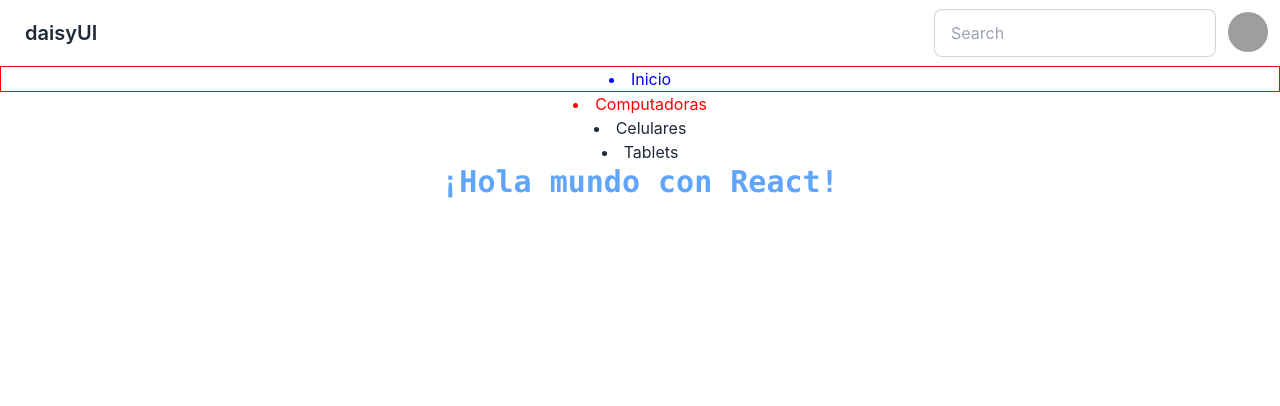
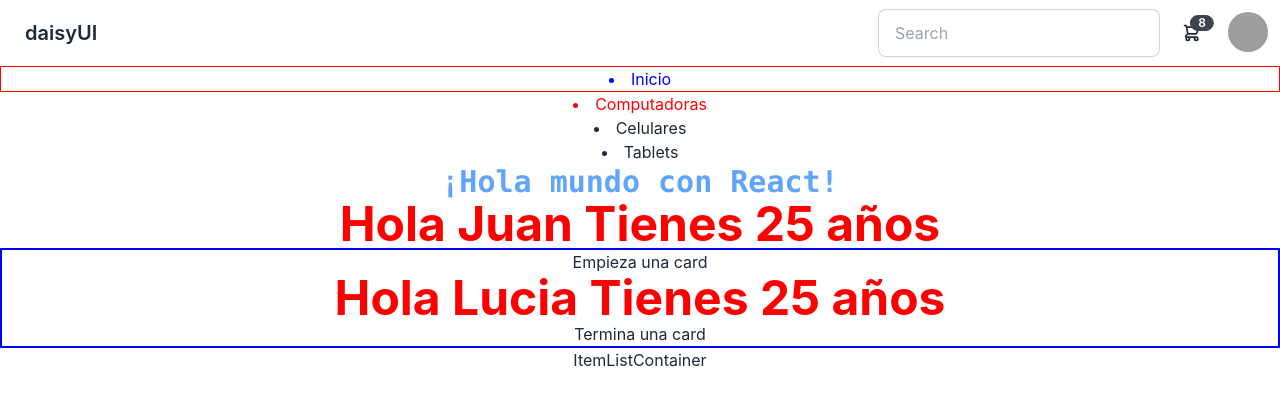
Before and after one commit to Juan81296/ReactJs, a React (Create React App) app: page / in a window 1280 px wide. Shown: the top 406 px of the page. Built offline with nearby package versions, Linux system fonts and the light colour scheme; grey boxes are pictures that could not be loaded.

Commit message:
Desafio3

```diff
--- a/src/App.js
+++ b/src/App.js
@@ -2,6 +2,9 @@ import logo from "./logo.svg";
 import "./App.css";
 import NavBar from"./components/NavBar";
 import DaisyNavBar from "./components/DaisyNavBar";
+import Saludo from "./components/Saludo";
+import Card from "./components/Card";
+import ItemListContainer from "./components/ItemListContainer";
 
 function App() {
   const styles ={
@@ -12,8 +15,13 @@ function App() {
       <DaisyNavBar/>
       <NavBar/>
       <h1 className={styles.title}>¡Hola mundo con React!</h1>
+      <Saludo name="Juan" edad="25"/>
+      <Card>
+      <Saludo name="Lucia" edad="25"/>
+      </Card>
+      <ItemListContainer/>
     </div>
-  );
+  )
 }
 
 export default App;
--- /dev/null
+++ b/src/components/Card.js
@@ -0,0 +1,10 @@
+const Card = ({children}) => {
+  return (
+      <div style ={{border: "2px solid blue"}} >
+    <div>Empieza una card</div>
+    {children}
+    <div>Termina una card</div>
+    </div>
+  )
+}
+export default Card
--- /dev/null
+++ b/src/components/CardWidget.js
@@ -0,0 +1,11 @@
+const CardWidget = () => {
+  return (
+    <label tabindex="0" class="btn btn-ghost btn-circle">
+        <div class="indicator">
+          <svg xmlns="http://www.w3.org/2000/svg" class="h-5 w-5" fill="none" viewBox="0 0 24 24" stroke="currentColor"><path stroke-linecap="round" stroke-linejoin="round" stroke-width="2" d="M3 3h2l.4 2M7 13h10l4-8H5.4M7 13L5.4 5M7 13l-2.293 2.293c-.63.63-.184 1.707.707 1.707H17m0 0a2 2 0 100 4 2 2 0 000-4zm-8 2a2 2 0 11-4 0 2 2 0 014 0z" /></svg>
+          <span class="badge badge-sm indicator-item">8</span>
+        </div>
+      </label>
+  )
+}
+export default CardWidget
--- a/src/components/DaisyNavBar.js
+++ b/src/components/DaisyNavBar.js
@@ -1,3 +1,5 @@
+import CardWidget from "./CardWidget"
+
 const DaisyNavBar = () => {
   return (
     <div className="navbar bg-base-100">
@@ -8,6 +10,7 @@ const DaisyNavBar = () => {
         <div className="form-control">
         <input type="text" placeholder="Search" className="input input-bordered"/>
         </div>
+        <CardWidget/>
         <div className="dropdown dropdown-end">
         <label tabindex="0" className="btn btn-ghost btn-circle avatar">
             <div className="w-10 rounded-full">
--- /dev/null
+++ b/src/components/ItemListContainer.js
@@ -0,0 +1,6 @@
+const ItemListContainer = () => {
+  return (
+    <div>ItemListContainer</div>
+  )
+}
+export default ItemListContainer
--- /dev/null
+++ b/src/components/Saludo.js
@@ -0,0 +1,8 @@
+const Saludo = (props) => {
+  return (
+   <h1 className="text-5xl font-bold" style={{color:"red"}}>
+       Hola {props.name} Tienes {props.edad } años </h1>
+
+  )
+}
+export default Saludo
```
